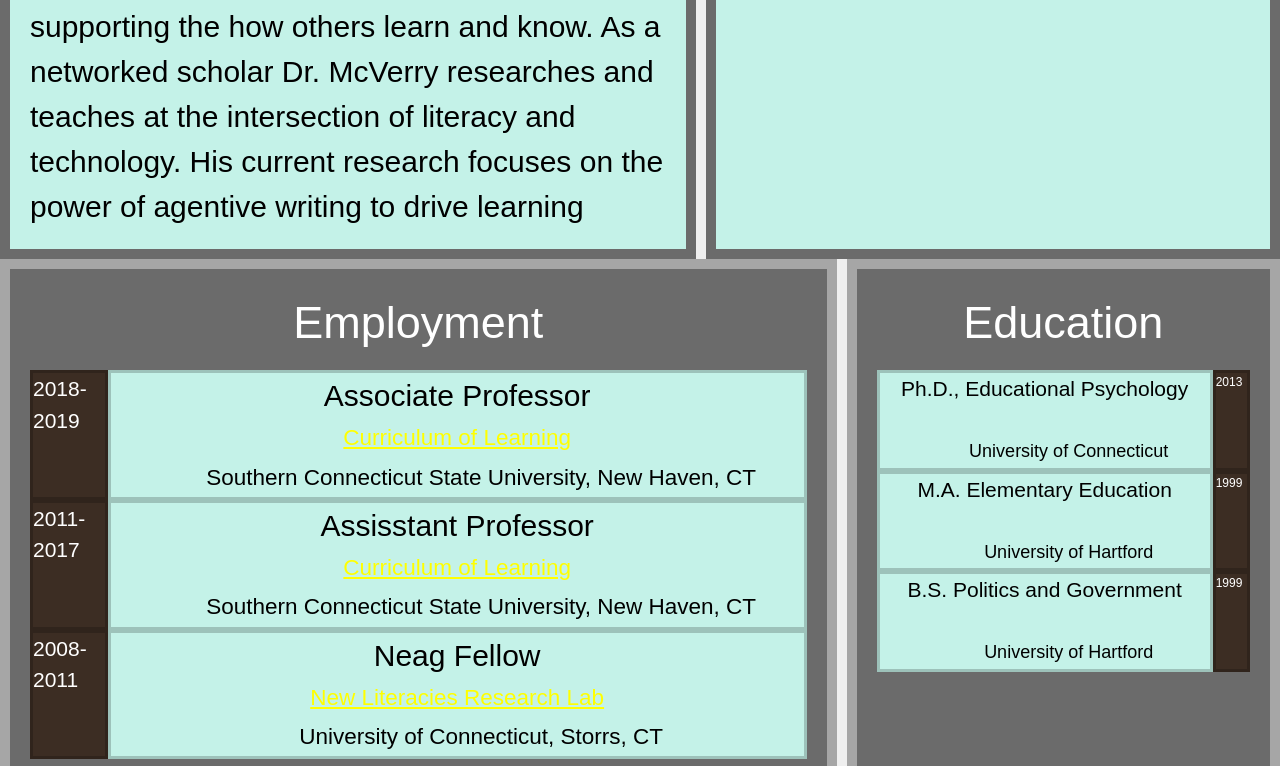
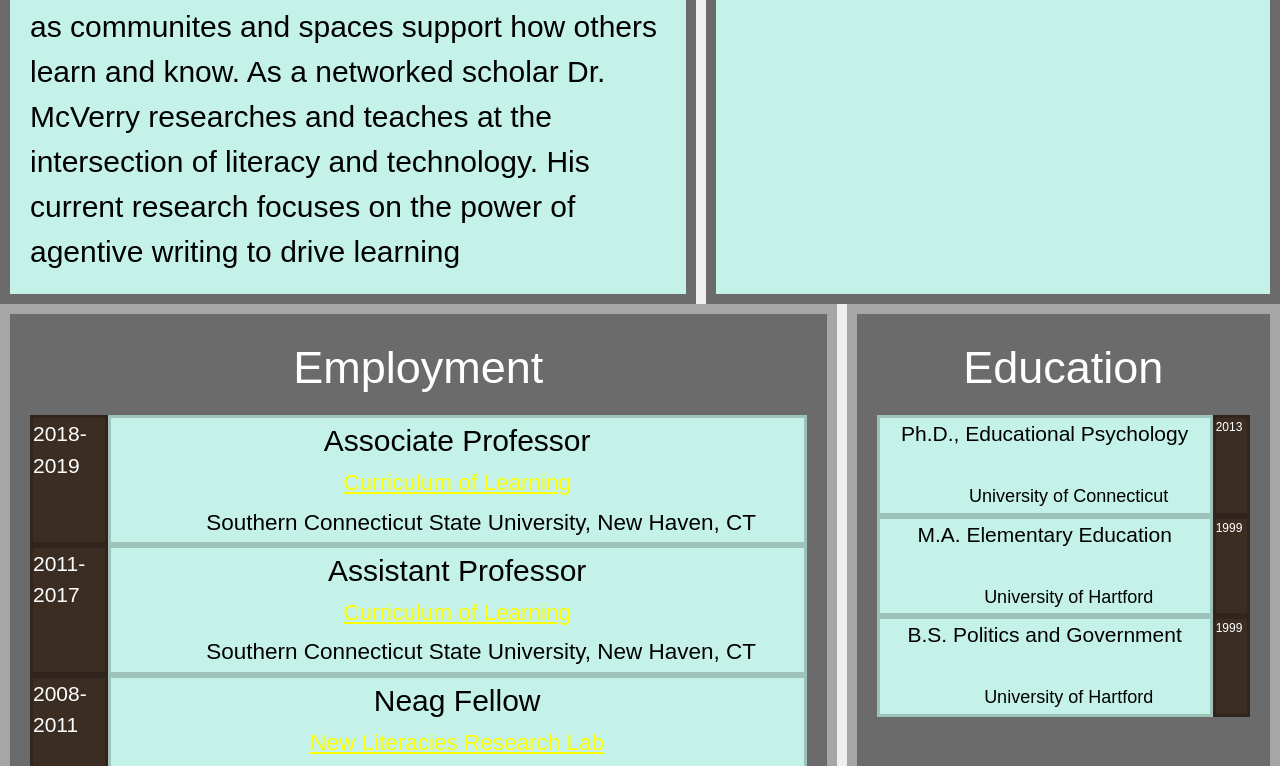
Before and after one commit to jgmac1106/indiewebvita, a plain HTML site: page index.html in a window 1280 px wide. Shown: the part 724-1490 px from the top of the page. Drawn offline with Linux system fonts and the light colour scheme.

Commit message:
spelling mistakes

```diff
--- a/index.html
+++ b/index.html
@@ -6,7 +6,6 @@
     <meta http-equiv="X-UA-Compatible" content="IE=edge">
     <meta name="viewport" content="width=device-width, initial-scale=1">
     <link rel="stylesheet" href="/reset.css">
-
     <link rel="stylesheet" href="/styles.css">
      <link rel="stylesheet" href="https://pro.fontawesome.com/releases/v5.3.1/css/all.css" integrity="sha384-9ralMzdK1QYsk4yBY680hmsb4/hJ98xK3w0TIaJ3ll4POWpWUYaA2bRjGGujGT8w" crossorigin="anonymous">
 
@@ -80,7 +79,7 @@
   <div class="grid-container">
    <div class="item1">
        <p class="p-summary">
-         John Gregory Mcverry, phd seeks a position where learning and knowlede build by supporting the how others learn  and know. As a networked scholar Dr. McVerry researches and teaches at the intersection of literacy and technology. His current research focuses on the power of agentive writing to drive learning
+         John Gregory Mcverry, PhD.  seeks to understand how learning and knowledge build as communites and spaces support how others learn  and know. As a networked scholar Dr. McVerry researches and teaches at the intersection of literacy and technology. His current research focuses on the power of agentive writing to drive learning
      </p>
     </div>
     <div class="item2">
@@ -106,7 +105,7 @@
         </div>
           <div class="employment h-event">
       <div class="box1" style="background-color: #3c2d23; color:white;"><time class="dt-start" datetime="2018">2011</time>-<br><time class="dt-end" datetime="2019">2017</time></div>
-  <div class="box2" style="background-color: #c4f2e8;"><h4 class="p-name">Assisstant Professor
+  <div class="box2" style="background-color: #c4f2e8;"><h4 class="p-name">Assistant Professor
     </h4>
     <p class="h-card"><a class="u-affiliation" href="http://southernct.edu/academics/schools/education/departments/elementaryeducation/">Curriculum of Learning</a><br><span class="p-name">Southern Connecticut State University</span>, <span class="p-locality">New Haven, CT</span>
     </p></div>
```
Also changed, not shown: 1 other file.
